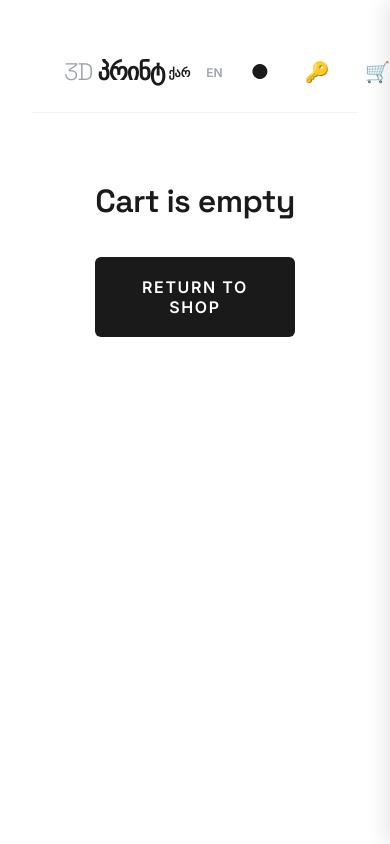
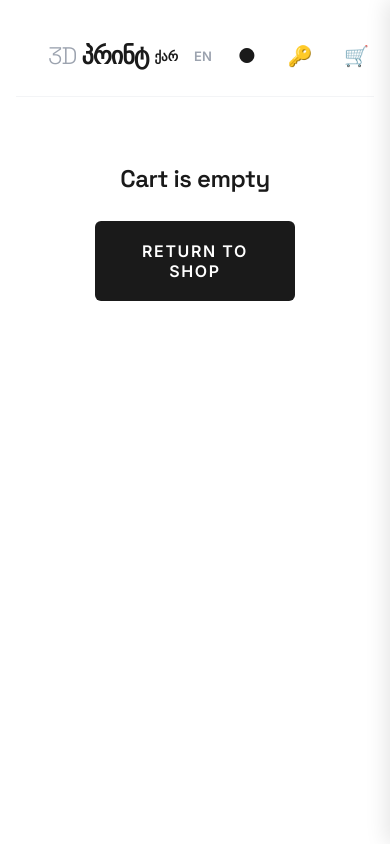
Before and after one commit to Shaktheone/3dprintshop, a Next.js app: page /checkout in a window 390 px wide. Built offline with nearby package versions, Linux system fonts and the light colour scheme.

Commit message:
Refine mobile neatness: optimized checkout layout and header spacing

```diff
--- a/src/app/checkout/checkout.module.css
+++ b/src/app/checkout/checkout.module.css
@@ -157,14 +157,33 @@
 }
 
 @media (max-width: 900px) {
+    .container {
+        padding: 1rem;
+    }
+
+    .title {
+        font-size: 1.5rem;
+        margin-bottom: 1.5rem;
+        text-align: center;
+    }
+
     .layout {
         grid-template-columns: 1fr;
-        gap: 2rem;
+        gap: 1.5rem;
     }
 
     .summarySection {
         position: static;
         order: -1;
-        /* Show summary first on mobile */
+        padding: 1.5rem;
+    }
+
+    .formSection {
+        padding: 1.5rem;
+    }
+
+    .row {
+        grid-template-columns: 1fr;
+        gap: 1rem;
     }
 }
--- a/src/app/components/Header.module.css
+++ b/src/app/components/Header.module.css
@@ -63,13 +63,13 @@
 
 .actions {
     display: flex;
-    gap: 1.5rem;
+    gap: 1.75rem;
     align-items: center;
 }
 
 .languageSwitcher {
     display: flex;
-    gap: 8px;
+    gap: 12px;
 }
 
 .langBtn {
@@ -203,4 +203,17 @@
     .mainHeader {
         padding: 1rem 0;
     }
+
+    .actions {
+        gap: 1.25rem;
+    }
+
+    .languageSwitcher {
+        gap: 4px;
+    }
+
+    .langBtn {
+        padding: 6px;
+        font-size: 0.8125rem;
+    }
 }
```
